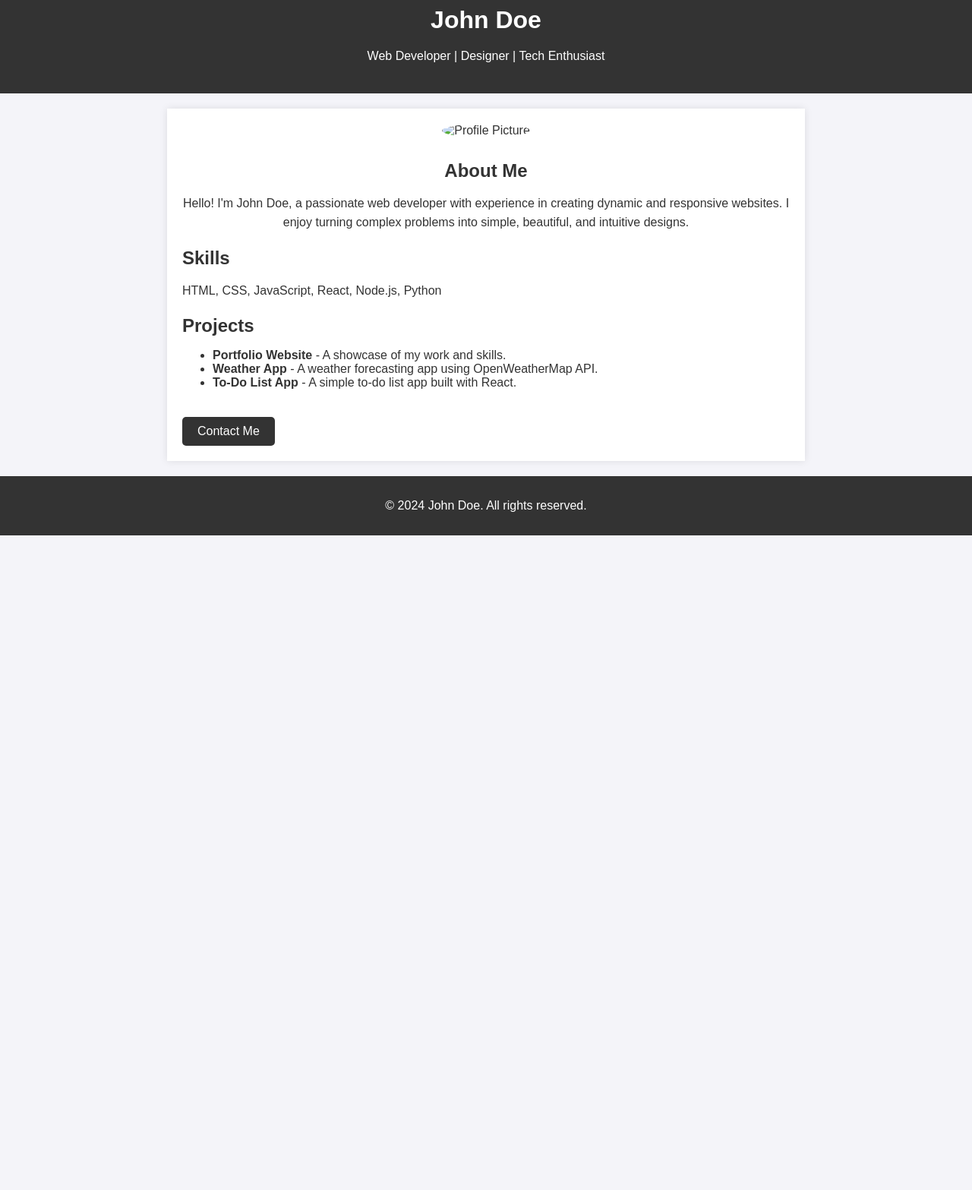
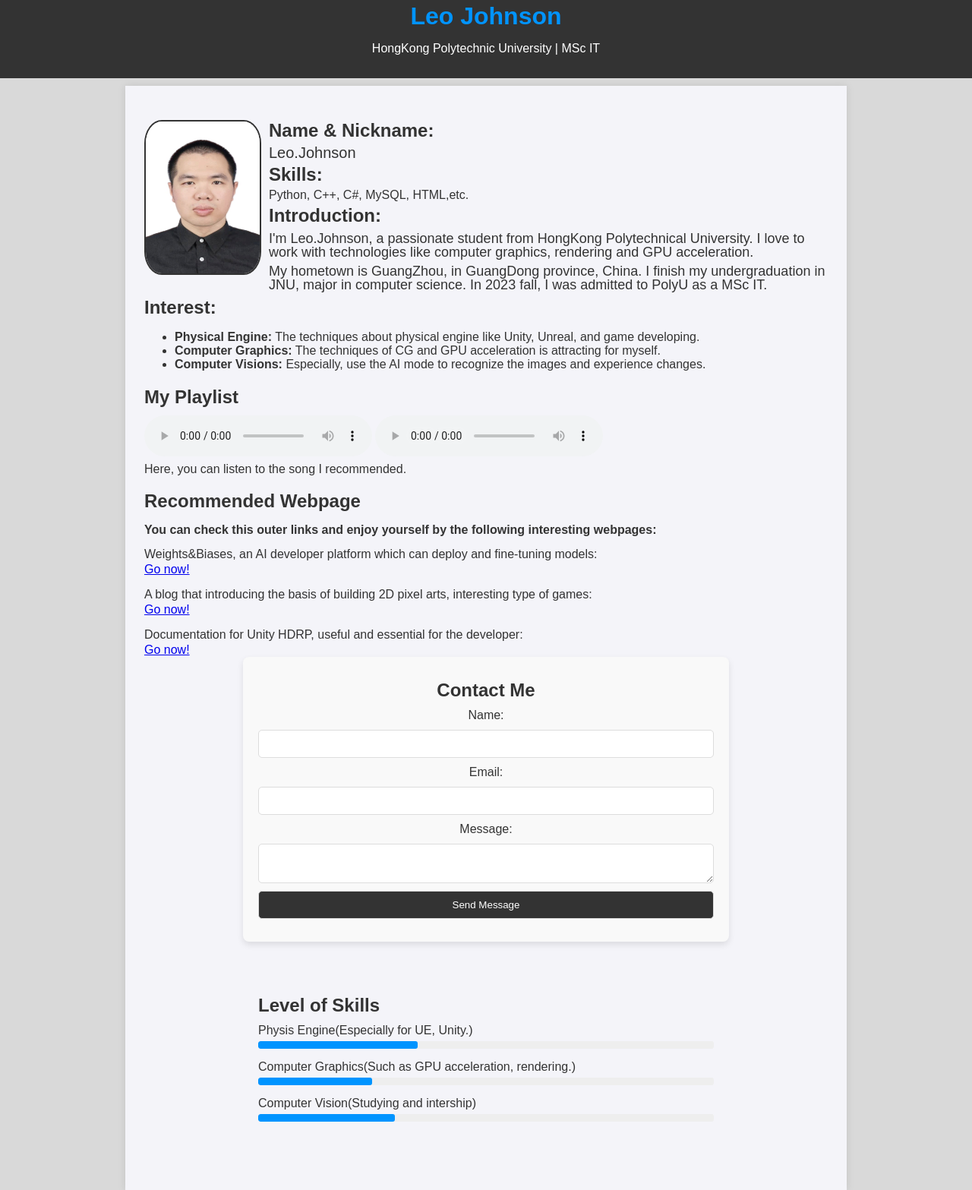
Before and after one commit to liangchen611/LiangChen.github.io, a plain HTML site: page index.html in a window 1280 px wide. Shown: the part 12-1579 px from the top of the page at 76% size. Before the commit the page ends 800 px from the top, so only its background shows below. Drawn offline with Linux system fonts and the light colour scheme.

Commit message:
The changes of personal website.

```diff
--- a/index.html
+++ b/index.html
@@ -3,120 +3,139 @@
 <head>
     <meta charset="UTF-8">
     <meta name="viewport" content="width=device-width, initial-scale=1.0">
-    <title>John Doe - Personal Website</title>
-    <style>
-        /* 基本样式 */
-        body {
-            font-family: Arial, sans-serif;
-            margin: 0;
-            padding: 0;
-            color: #333;
-            background-color: #f4f4f9;
-        }
-
-        /* 页眉样式 */
-        header {
-            background-color: #333;
-            color: #fff;
-            padding: 20px;
-            text-align: center;
-        }
-
-        header h1 {
-            margin: 0;
-        }
-
-        /* 主体内容样式 */
-        .container {
-            max-width: 800px;
-            margin: 20px auto;
-            padding: 20px;
-            background-color: #fff;
-            box-shadow: 0 0 10px rgba(0, 0, 0, 0.1);
-        }
-
-        .about {
-            text-align: center;
-        }
-
-        .about img {
-            border-radius: 50%;
-            width: 150px;
-            height: 150px;
-            margin-bottom: 10px;
-        }
-
-        h2 {
-            color: #333;
-            margin-bottom: 10px;
-        }
-
-        p {
-            line-height: 1.6;
-        }
-
-        /* 按钮样式 */
-        .contact-button {
-            display: inline-block;
-            padding: 10px 20px;
-            margin-top: 20px;
-            background-color: #333;
-            color: #fff;
-            text-decoration: none;
-            border-radius: 5px;
-        }
-
-        .contact-button:hover {
-            background-color: #555;
-        }
-
-        /* 页脚样式 */
-        footer {
-            background-color: #333;
-            color: #fff;
-            text-align: center;
-            padding: 10px;
-            margin-top: 20px;
-        }
-    </style>
+    <title>Liang Chen - Personal Website</title>
+    <link rel="stylesheet" href="style.css">
 </head>
 <body>
 
-    <!-- 页眉 -->
+    <!-- top title -->
     <header>
-        <h1>John Doe</h1>
-        <p>Web Developer | Designer | Tech Enthusiast</p>
+        <h1>Leo Johnson</h1>
+        <p>HongKong Polytechnic University | MSc IT</p>
     </header>
 
-    <!-- 主体内容 -->
+    <!-- main body -->
     <div class="container">
         <section class="about">
-            <img src="profile.jpg" alt="Profile Picture">
-            <h2>About Me</h2>
-            <p>Hello! I'm John Doe, a passionate web developer with experience in creating dynamic and responsive websites. I enjoy turning complex problems into simple, beautiful, and intuitive designs.</p>
+            <img src="Images/profile.jpg" alt="Profile Pic" class="img_style1">
+            <h2 class="about_left_title">Name & Nickname:</h2>
+            <p class="left_text_form1">Leo.Johnson</p>
         </section>
 
         <section class="skills">
-            <h2>Skills</h2>
-            <p>HTML, CSS, JavaScript, React, Node.js, Python</p>
+            <h2 class="skill_left_title">Skills:</h2>
+            <p class="skill_left_text_form1">Python, C++, C#, MySQL, HTML,etc.</p>
         </section>
 
-        <section class="projects">
-            <h2>Projects</h2>
-            <ul>
-                <li><strong>Portfolio Website</strong> - A showcase of my work and skills.</li>
-                <li><strong>Weather App</strong> - A weather forecasting app using OpenWeatherMap API.</li>
-                <li><strong>To-Do List App</strong> - A simple to-do list app built with React.</li>
-            </ul>
+        <section class="introduction">
+            <h2 class="introduction_title">Introduction:</h2>
+            <p class="introduction_text">I'm Leo.Johnson, a passionate student from HongKong Polytechnical University. I love to work with technologies like computer graphics, rendering and GPU acceleration.</p>
+            <p class="introduction_text">My hometown is GuangZhou, in GuangDong province, China. I finish my undergraduation in JNU, major in computer science. In 2023 fall, I was admitted to PolyU as a MSc IT.</p>
         </section>
 
-        <a href="mailto:your.email@example.com" class="contact-button">Contact Me</a>
+        <section class="interest">
+            <h2 class="interest_title">Interest:</h2>
+            <ul>
+                <li><strong>Physical Engine:</strong>  The techniques about physical engine like Unity, Unreal, and game developing.</li>
+                <li><strong>Computer Graphics:</strong>  The techniques of CG and GPU acceleration is attracting for myself.</li>
+                <li><strong>Computer Visions:</strong>  Especially, use the AI mode to recognize the images and experience changes.</li>
+            </ul>
+
+        </section>
+        <!-- playlist -->
+        <section class="playlist">
+            <h2>My Playlist</h2>
+            <audio controls>
+                <source src="Music/グリーングリーンズ.mp3" type="audio/mp3">
+                Your browser does not support the audio element.
+            </audio>
+            <audio controls>
+                <source src="Music/飛べ! 星のカービィ.mp3" type="audio/mp3">
+                Your browser does not support the audio element.
+            </audio>
+            <p>Here, you can listen to the song I recommended.</p>
+        </section>
+
+        <section class="outerlink">
+            <h2>Recommended Webpage</h2>
+            <p class="outerlink_head">You can check this outer links and enjoy yourself by the following interesting webpages:</p>
+            <p class="outerlink_list">Weights&Biases, an AI developer platform which can deploy and fine-tuning models:</p>
+            <a href="https://wandb.ai/site" target="_blank">Go now!</a>
+            <p class="outerlink_list">A blog that introducing the basis of building 2D pixel arts, interesting type of games:</p>
+            <a href="https://gamemaker.io/zh-CN/blog/make-pixel-art-2d-games" target="_blank">Go now!</a>
+            <p class="outerlink_list">Documentation for Unity HDRP, useful and essential for the developer:</p>
+            <a href="https://docs.unity3d.com/Packages/com.unity.render-pipelines.high-definition@15.0/manual/index.html" target="_blank">Go now!</a>
+
+        </section>
+
+
+        <section class="contact">
+            <h2>Contact Me</h2>
+            <form action="javascript:void(0);" onsubmit="showMessageBox()">
+                <label for="name">Name:</label>
+                <input type="text" id="name" name="name" required>
+
+                <label for="email">Email:</label>
+                <input type="email" id="email" name="email" required>
+
+                <label for="message">Message:</label>
+                <textarea id="message" name="message" required></textarea>
+
+                <input type="submit" value="Send Message">
+            </form>
+        </section>
+
+        <!-- show the floating windows -->
+        <div id="messageBox" class="message-box">
+            <div class="message-content">
+                <p>Thank you! Your message has been sent successfully.</p>
+                <button onclick="closeMessageBox()">Close</button>
+            </div>
+        </div>
+
+        <!-- the JS script banding to the messagebox-->
+        <script>
+            function showMessageBox() {
+                document.getElementById("messageBox").style.display = "flex";
+            }
+
+            function closeMessageBox() {
+                document.getElementById("messageBox").style.display = "none";
+            }
+        </script>
+
+        <section class="skills_bar">
+            <h2>Level of Skills</h2>
+            <div class="skill">
+                <label for="PE-skill">Physis Engine(Especially for UE, Unity.)</label>
+                <div class="progress-bar">
+                    <div class="progress" style="width: 35%;"></div>
+                </div>
+            </div>
+            <div class="skill">
+                <label for="CG-skill">Computer Graphics(Such as GPU acceleration, rendering.)</label>
+                <div class="progress-bar">
+                    <div class="progress" style="width: 25%;"></div>
+                </div>
+            </div>
+            <div class="skill">
+                <label for="CV-skill">Computer Vision(Studying and intership)</label>
+                <div class="progress-bar">
+                    <div class="progress" style="width: 30%;"></div>
+                </div>
+            </div>
+        </section>
+
+
     </div>
 
-    <!-- 页脚 -->
+    <!-- footer -->
     <footer>
         <p>&copy; 2024 John Doe. All rights reserved.</p>
+
     </footer>
+
+
 
 </body>
 </html>
--- /dev/null
+++ b/style.css
@@ -0,0 +1,254 @@
+    /* basic form of the body */
+    body {
+        font-family: Arial, sans-serif;
+        margin: 0;
+        padding: 0;
+        color: #333;
+        background-color: #f4f4f9;
+        background: linear-gradient(135deg, #f0f0f0 25%, #d3d3d3 100%);
+        animation: gradientBackground 10s infinite alternate;
+    }
+
+    @keyframes gradientBackground {
+        0% { background: #f0f0f0; }
+        100% { background: #d3d3d3; }
+    }
+
+    /* header component */
+    header {
+        background-color: #333;
+        color: #fff;
+        padding: 15px;
+        text-align: center;
+    }
+
+    header h1 {
+        margin: 0;
+        color: #0094ff
+    }
+
+    /* the container component of the body */
+    .container {
+        max-width: 900px;
+        margin: 10px auto;
+        padding: 25px;
+        background-color: #f4f4f9;
+        box-shadow: 0 0 10px rgba(0, 0, 0, 0.1);
+    }
+
+    .about {
+        text-align: center;
+    }
+
+    .about img {
+        width: 150px;
+        height: 150px;
+        margin-bottom: 10px;
+    }
+
+    .about .img_style1 {
+        height: 200px;
+        float: left;
+        border-radius: 15%;
+        border: 2px solid #333;
+        margin-right: 10px;
+    }
+
+    .about .about_left_title{
+        text-align: left;
+        margin-bottom: 5px
+    }
+
+    .about .left_text_form1{
+        margin-top: 5px;
+        margin-bottom: 5px;
+        text-align: left;
+        font-size: 20px;
+    }
+
+    .skills {
+        text-align: center
+    }
+
+    .skills .skill_left_title{
+        text-align: left;
+        margin-bottom: 5px;
+        margin-top: 5px;
+    }
+
+    .skills .skill_left_text_form1{
+        text-align: left;
+        margin-bottom: 5px;
+        margin-top: 5px;
+    }
+
+    /* introduction component*/
+    .introduction {
+
+    }
+
+    .introduction .introduction_title{
+        text-align: left;
+        margin-bottom: 5px;
+        margin-top: 5px;
+    }
+
+    .introduction .introduction_text{
+        text-align: left;
+        font-size: 18px;
+        margin-top: 7px;
+        margin-bottom: 7px;
+    }
+
+    /* interest component*/
+    .interest {
+
+    }
+
+    .interest .interest_title{
+        text-align: left;
+        margin-bottom: 5px;
+        margin-top: 5px;
+    }
+
+    h2 {
+        color: #333;
+        margin-bottom: 10px;
+    }
+
+    p {
+        line-height: 1;
+    }
+
+    /* play audio component*/
+    .playlist {
+
+    }
+
+    .playlist p{
+        margin-top:5px;
+    }
+
+    /* outlink component*/
+    .outerlink {
+
+    }
+
+    .outerlink .outerlink_head{
+        font-weight: bold;
+        margin-bottom:3px;
+    }
+
+    .outerlink .outerlink_list{
+        margin-bottom:3px;
+    }
+
+    /* contact submit form component*/
+    .contact {
+        max-width: 600px;
+        margin: 0 auto;
+        text-align: center;
+        padding: 30px 20px;
+        background-color: #f9f9f9;
+        border-radius: 8px;
+        box-shadow: 0 4px 8px rgba(0, 0, 0, 0.1);
+    }
+
+    .contact h2{
+        margin-top:0.5px;
+    }
+
+    .contact form {
+        display: flex;
+        flex-direction: column;
+        gap: 10px;
+    }
+
+    .contact input, .contact textarea {
+        padding: 10px;
+        border: 1px solid #ddd;
+        border-radius: 5px;
+    }
+
+    .contact input[type="submit"] {
+        background-color: #333;
+        color: white;
+        cursor: pointer;
+        padding: 10px;
+        transition: background-color 0.3s;
+    }
+
+    .contact input[type="submit"]:hover {
+        background-color: #555;
+    }
+
+    /* floating windows component */
+    .message-box {
+        display: none;
+        position: fixed;
+        top: 0;
+        left: 0;
+        width: 100%;
+        height: 100%;
+        background-color: rgba(0, 0, 0, 0.5);
+        justify-content: center;
+        align-items: center;
+        z-index: 1000;
+    }
+
+    .message-content {
+        background-color: white;
+        padding: 20px;
+        border-radius: 8px;
+        text-align: center;
+        width: 300px;
+    }
+
+    .message-content p {
+        margin: 0 0 10px 0;
+    }
+
+    .message-content button {
+        padding: 8px 16px;
+        border: none;
+        background-color: #333;
+        color: white;
+        cursor: pointer;
+        border-radius: 4px;
+    }
+
+    .message-content button:hover {
+        background-color: #555;
+    }
+
+    /* bar components*/
+    .skills_bar {
+        max-width: 600px;
+        margin: 30px auto;
+        padding: 20px;
+        text-align: left;
+    }
+
+    .progress-bar {
+        background-color: #eee;
+        border-radius: 3px;
+        margin: 5px 0 15px;
+        height: 10px;
+        overflow: hidden;
+    }
+
+    .progress {
+        background-color: #0094ff;
+        height: 100%;
+        border-radius: 3px;
+    }
+
+
+    /* footer components */
+    footer {
+        background-color: #333;
+        color: #fff;
+        text-align: center;
+        padding: 10px;
+        margin-top: 20px;
+    }
```
Also changed, not shown: Images/profile.jpg (added), Images/宝物.jpg (added), style.txt (added), 2 other files.
